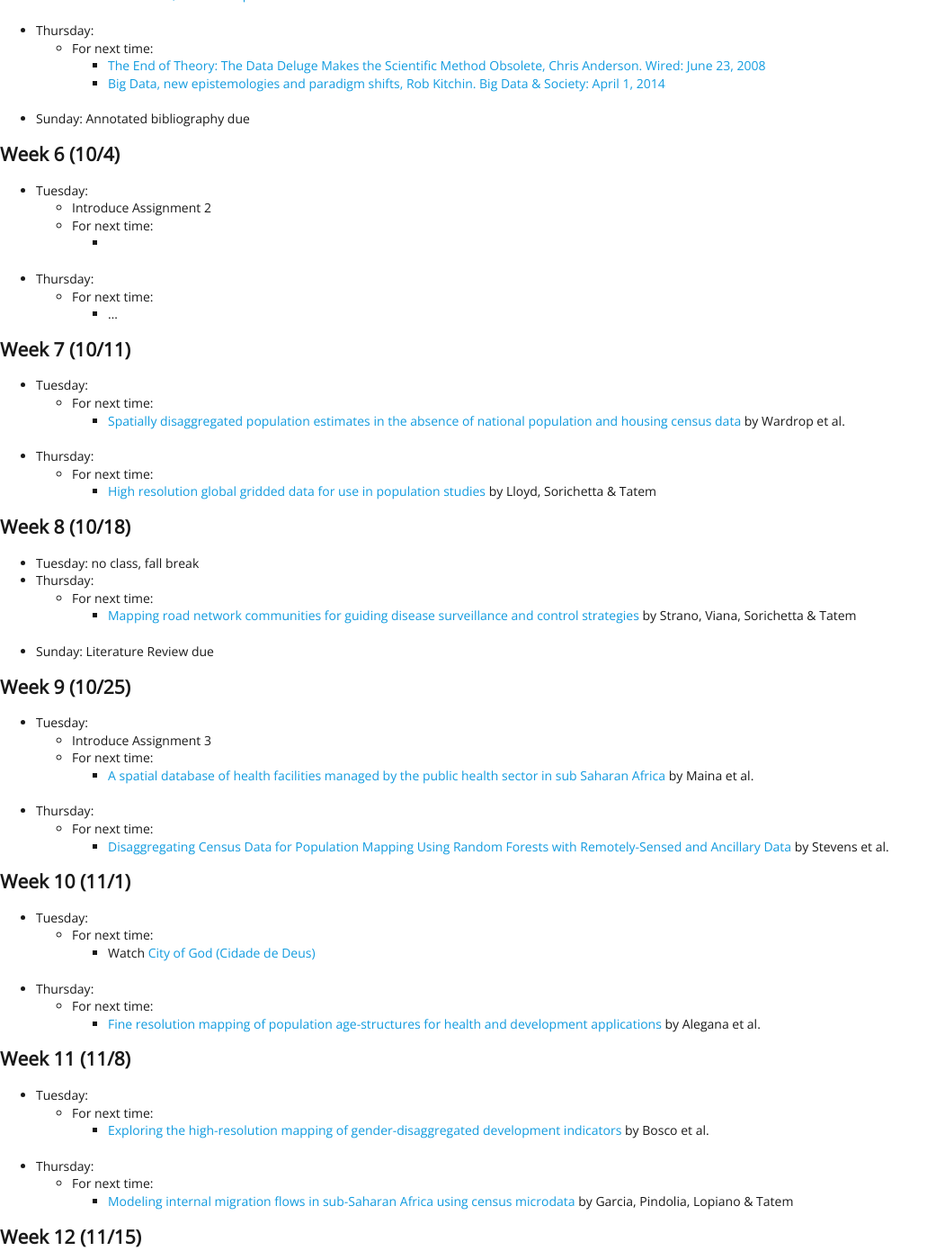
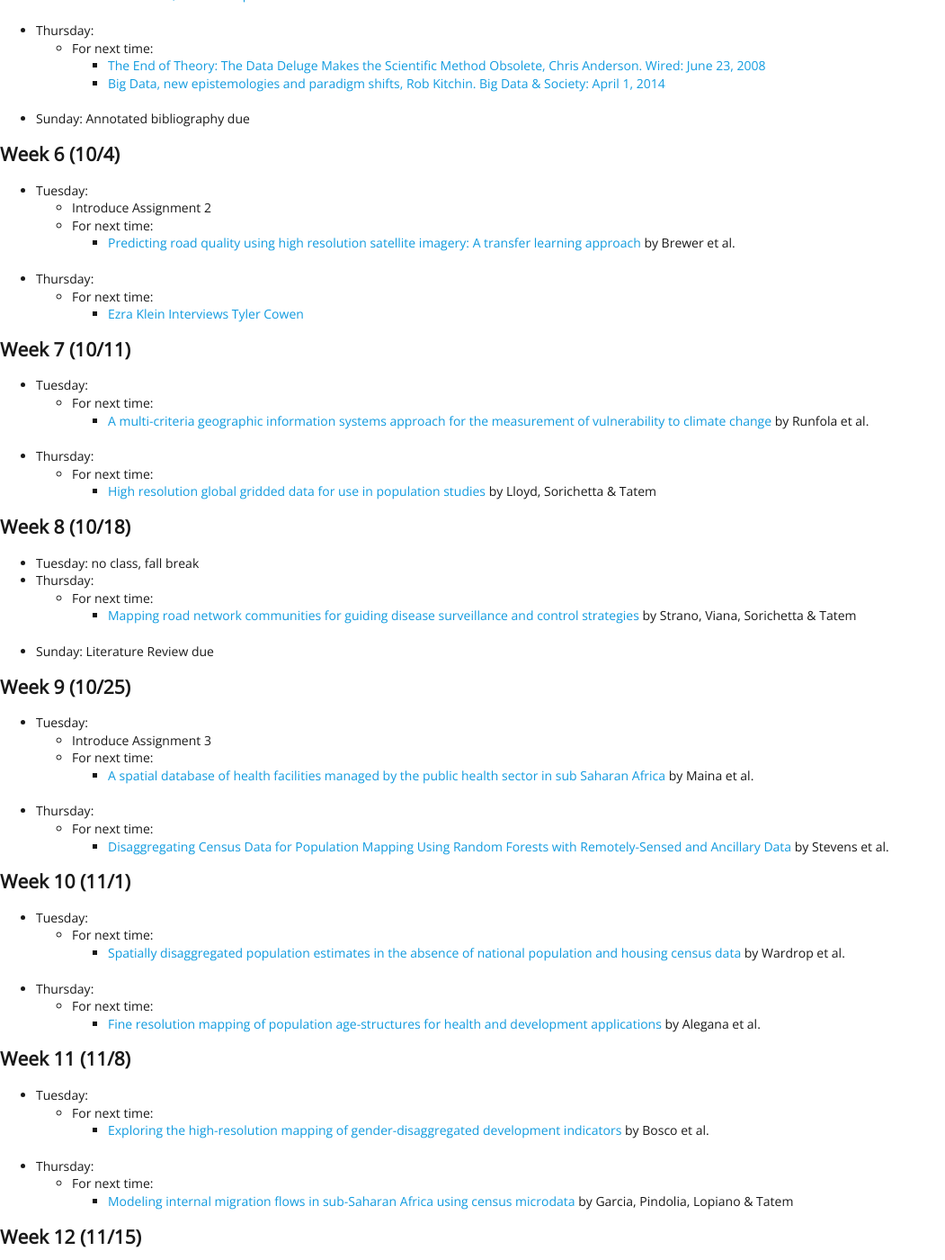
Before and after one commit to EMBrewer/dat150, a Jekyll site: the page built from _posts/2021-09-27-Schedule.md, in a window 1280 px wide and 1400 px high, scrolled down 1334 px. Shown: the whole window at 90% size, without its empty margins (0-1051 px from the left). Built offline with Jekyll 4.4.1, drawn with Linux system fonts in a browser that asks for light colours; our own code applies the rules of GitHub Pages for plain Markdown files.

Commit message:
Update 2021-09-27-Schedule.md

```diff
--- a/_posts/2021-09-27-Schedule.md
+++ b/_posts/2021-09-27-Schedule.md
@@ -61,15 +61,15 @@
 - Tuesday:
 	- Introduce Assignment 2
 	- For next time:
-		-
+		- [Predicting road quality using high resolution satellite imagery: A transfer learning approach](https://journals.plos.org/plosone/article?id=10.1371/journal.pone.0253370) by Brewer et al.
 - Thursday:
 	- For next time:
-		- ...
+		- [Ezra Klein Interviews Tyler Cowen](https://www.nytimes.com/2021/09/10/podcasts/transcript-ezra-klein-interviews-tyler-cowen.html)
 
 ## Week 7 (10/11)
 - Tuesday:
 	- For next time:
-		- [Spatially disaggregated population estimates in the absence of national population and housing census data](https://www.pnas.org/content/pnas/115/14/3529.full.pdf) by Wardrop et al.
+		- [A multi-criteria geographic information systems approach for the measurement of vulnerability to climate change](https://link.springer.com/content/pdf/10.1007/s11027-015-9674-8.pdf) by Runfola et al.
 - Thursday:
 	- For next time:
 		- [High resolution global gridded data for use in population studies](https://www.ncbi.nlm.nih.gov/pmc/articles/PMC5283062/) by Lloyd, Sorichetta & Tatem
@@ -94,7 +94,7 @@
 ## Week 10 (11/1)
 - Tuesday:
 	- For next time:
-		- Watch [City of God (Cidade de Deus)](https://www.youtube.com/watch?v=dcUOO4Itgmw)
+		- [Spatially disaggregated population estimates in the absence of national population and housing census data](https://www.pnas.org/content/pnas/115/14/3529.full.pdf) by Wardrop et al.
 - Thursday:
 	- For next time:
 		- [Fine resolution mapping of population age-structures for health and development applications](https://royalsocietypublishing.org/doi/pdf/10.1098/rsif.2015.0073) by Alegana et al.
```
